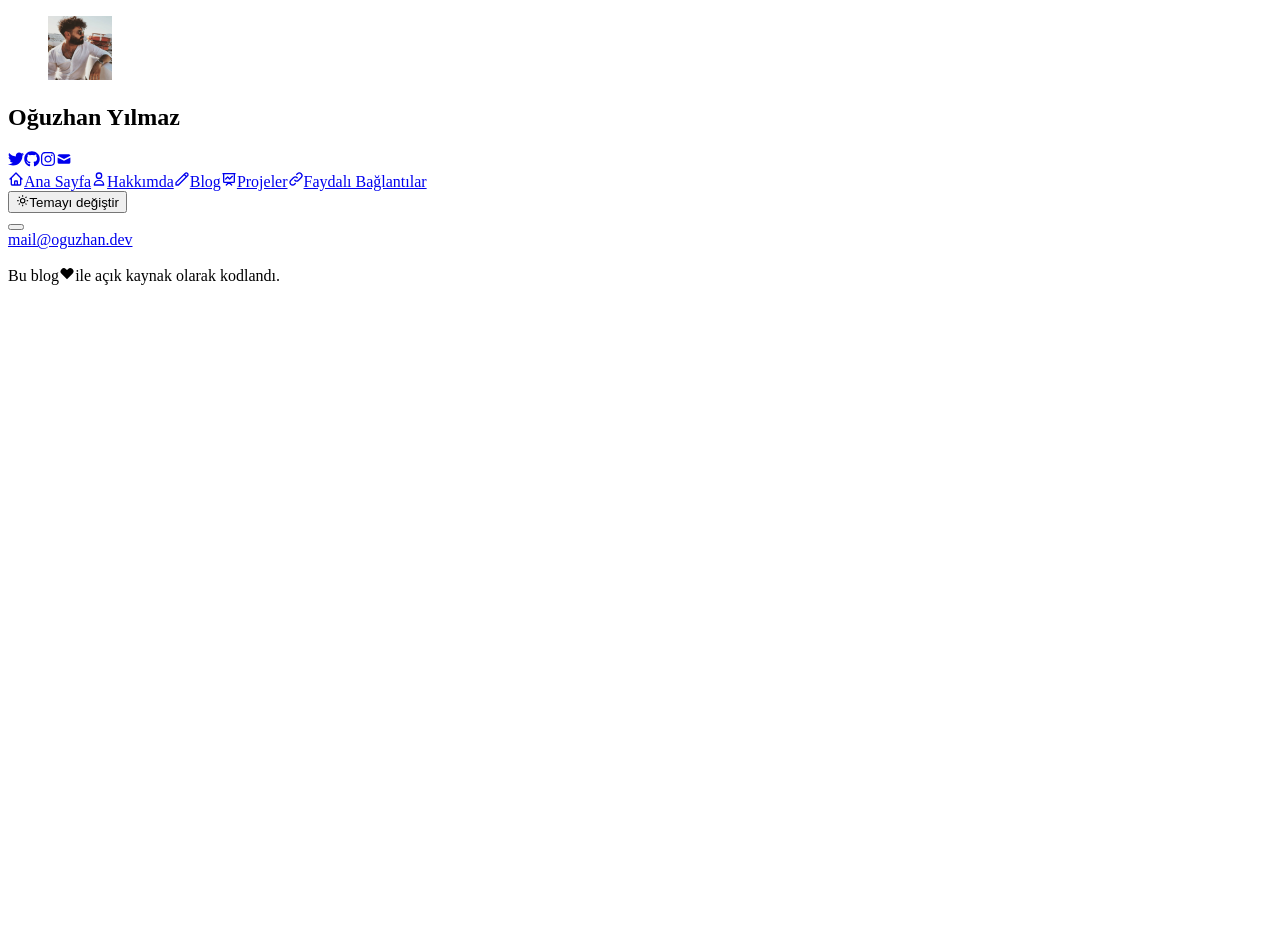
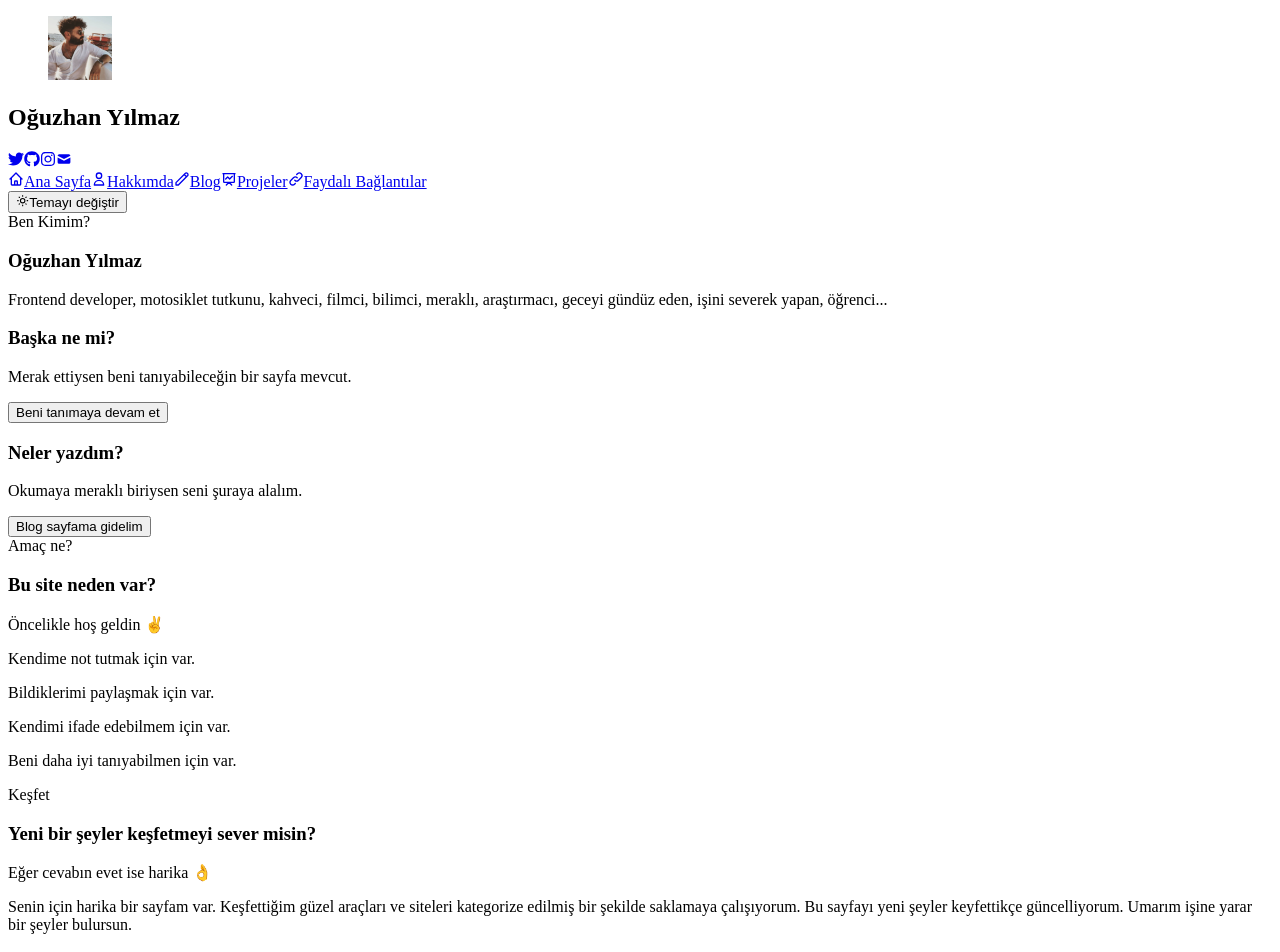
Before and after one commit to owuzan/my-website, a Next.js app: page / in a window 1280 px wide. Shown: the top 952 px of the page. Before the commit the page ends 800 px from the top, so only its background shows below. Built offline with nearby package versions, Linux system fonts and the light colour scheme.

Commit message:
Updated Home

```diff
--- a/package.json
+++ b/package.json
@@ -8,6 +8,7 @@
     "start": "next start"
   },
   "dependencies": {
+    "classnames": "^2.3.1",
     "next": "latest",
     "react": "^17.0.1",
     "react-dom": "^17.0.1",
--- a/pages/index.js
+++ b/pages/index.js
@@ -1,9 +1,58 @@
+import Card from "../components/Card";
+import Badge from "../components/Badge";
 import Button from "../components/Button";
 
 export default function Home() {
   return (
-    <>
-      <Button />
-    </>
+    <div className="container px-4 mx-auto">
+      <div className="grid grid-cols-1 lg:grid-cols-2 gap-12 items-center">
+        <Card
+          top={<Badge color="orange">Ben Kimim?</Badge>}
+          title="Oğuzhan Yılmaz"
+        >
+          <p>
+            Frontend developer, motosiklet tutkunu, kahveci, filmci, bilimci,
+            meraklı, araştırmacı, geceyi gündüz eden, işini severek yapan,
+            öğrenci...
+          </p>
+        </Card>
+        <Card transparent title="Başka ne mi?">
+          <p>Merak ettiysen beni tanıyabileceğin bir sayfa mevcut.</p>
+          <Button>Beni tanımaya devam et</Button>
+        </Card>
+        <Card transparent title="Neler yazdım?" direction="right">
+          <p>Okumaya meraklı biriysen seni şuraya alalım.</p>
+          <Button>Blog sayfama gidelim</Button>
+        </Card>
+        <Card title="Bu site neden var?" top={<Badge>Amaç ne?</Badge>}>
+          <p>Öncelikle hoş geldin ✌</p>
+          <div>
+            <p>Kendime not tutmak için var.</p>
+            <p>Bildiklerimi paylaşmak için var.</p>
+            <p>Kendimi ifade edebilmem için var.</p>
+            <p>Beni daha iyi tanıyabilmen için var.</p>
+          </div>
+        </Card>
+        <Card
+          title="Yeni bir şeyler keşfetmeyi sever misin?"
+          top={<Badge color="green">Keşfet</Badge>}
+        >
+          <p>Eğer cevabın evet ise harika 👌</p>
+          <p>
+            Senin için harika bir sayfam var. Keşfettiğim güzel araçları ve
+            siteleri kategorize edilmiş bir şekilde saklamaya çalışıyorum. Bu
+            sayfayı yeni şeyler keyfettikçe güncelliyorum. Umarım işine yarar
+            bir şeyler bulursun.
+          </p>
+        </Card>
+        <Card title="Hadi yeni şeyler öğrenelim!" transparent>
+          <p>
+            Bu arada dilersen bu sayfaya yorum yaparak işe yarar araçları
+            benimle paylaşabilirsin.
+          </p>
+          <Button>Beraber keşfedelim</Button>
+        </Card>
+      </div>
+    </div>
   );
 }
--- a/tailwind.config.js
+++ b/tailwind.config.js
@@ -8,6 +8,12 @@ module.exports = {
   theme: {
     ...theme,
     colors,
+    fontFamily: {
+      sans: ["Inter", "system-ui"],
+      serif: ["Inter", "Georgia"],
+      display: ["Inter"],
+      body: ["Inter"],
+    },
     extend: {},
   },
   variants: {
```
Also changed, not shown: 1 other file (tests, documents, lock files or other folders).
